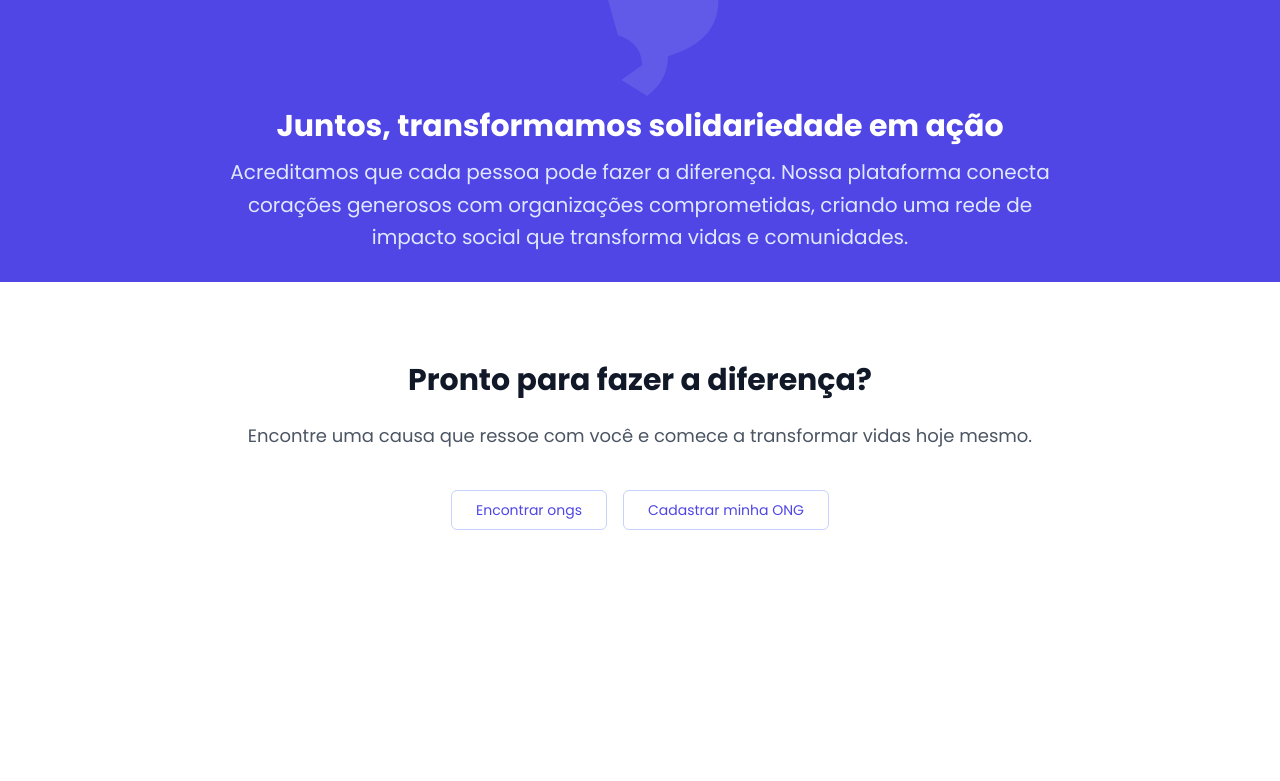
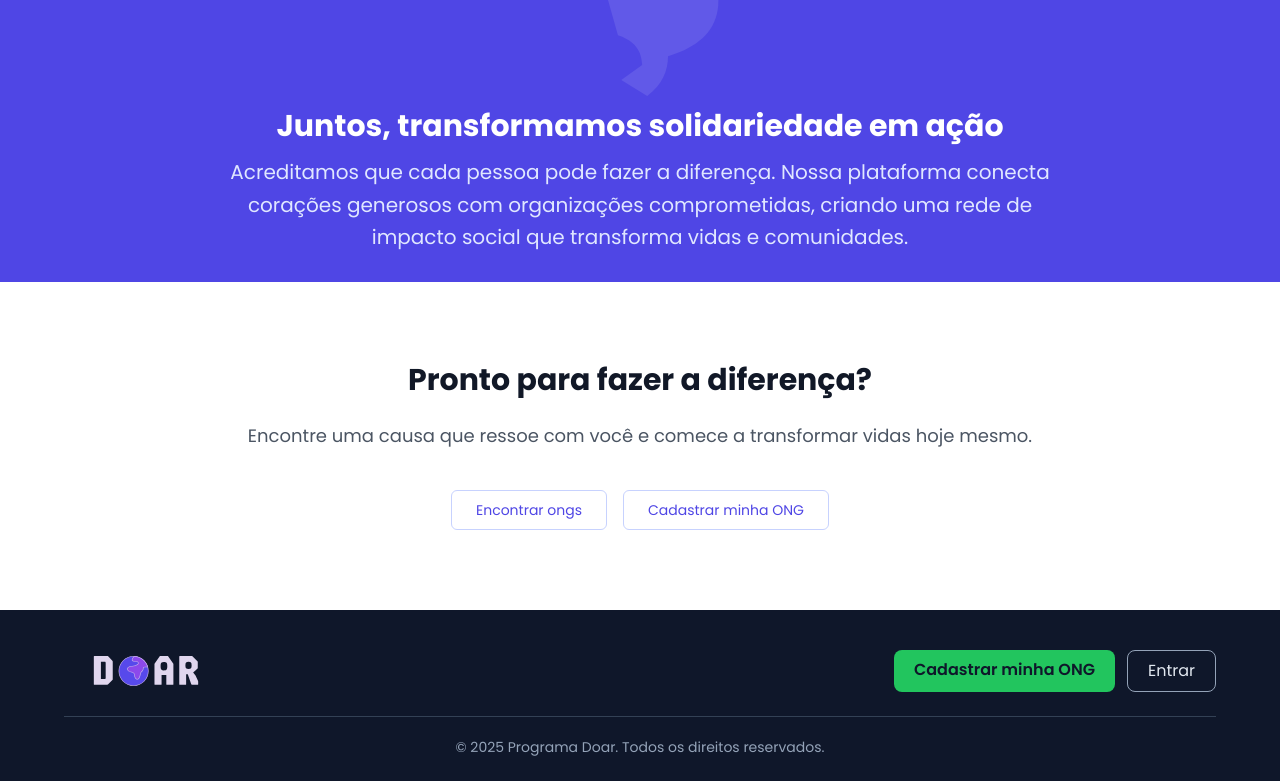
Before and after one commit to Rodrigo081pb/DoarProject, a React (Vite) app: page / in a window 1280 px wide. Shown: the part 1728-2509 px from the top of the page. Before the commit the page ends 2338 px from the top, so only its background shows below. Built offline with nearby package versions, Linux system fonts and the light colour scheme; no server answers.

Commit message:
styled: update footer in homePage and insert buttons this register and login for organizations in footer

```diff
--- /dev/null
+++ b/src/components/footer/Footer.jsx
@@ -0,0 +1,15 @@
+import React from "react";
+import Logo from "../logo/Logo";
+import TopFooter from "./components/TopFooter/TopFooter";
+import Copyright from "./components/Copyright/Copyright";
+
+const Footer = () => {
+    return (
+        <footer className="bg-slate-900 text-slate-200 pt-10 pb-6 px-4 md:px-8 lg:px-16 animate-fade-up">
+            <TopFooter />
+            <Copyright />
+        </footer>
+    );
+}
+
+export default Footer;
--- /dev/null
+++ b/src/components/footer/components/Copyright/Copyright.jsx
@@ -0,0 +1,11 @@
+import React from "react";
+
+export default function Copyright() {
+    return (
+        <div className="mt-5 text-center">
+            <p className="text-slate-400 text-sm">
+                © 2025 Programa Doar. Todos os direitos reservados.
+            </p>
+        </div>
+    );
+}
--- /dev/null
+++ b/src/components/footer/components/TopFooter/Buttons/Login/LoginButton.jsx
@@ -0,0 +1,14 @@
+import React from "react";
+
+const LoginButton = () => {
+    return (
+        <a
+            href="/ong/entrar"
+            className="border border-slate-400 hover:border-slate-200 text-slate-200 px-5 py-2 rounded-lg transition-transform duration-200 hover:scale-105"
+        >
+            Entrar
+        </a>
+    )
+}
+
+export default LoginButton;
--- /dev/null
+++ b/src/components/footer/components/TopFooter/Buttons/Register/RegisterButton.jsx
@@ -0,0 +1,14 @@
+import React from "react";
+
+const RegisterButton = () => {
+    return (
+        <a
+            href="/ong/cadastrar"
+            className="bg-green-500 hover:bg-green-600 text-slate-900 font-semibold px-5 py-2 rounded-lg transition-transform duration-200 hover:scale-105"
+        >
+            Cadastrar minha ONG
+        </a>
+    )
+}
+
+export default RegisterButton;
--- /dev/null
+++ b/src/components/footer/components/TopFooter/TopFooter.jsx
@@ -0,0 +1,20 @@
+import React from "react";
+import Logo from "../../../logo/Logo";
+import LoginButton from "./Buttons/Login/LoginButton";
+import RegisterButton from "./Buttons/Register/RegisterButton";
+
+const TopFooter = () => {
+    return (
+        <div className="flex flex-col md:flex-row md:items-center md:justify-between gap-6 border-b border-slate-700 pb-6">
+            <div className="flex flex-col items-start text-left">
+                <Logo />
+            </div>
+            <div className="flex gap-3">
+                <RegisterButton />
+                <LoginButton />
+            </div>
+        </div>
+    )
+}
+
+export default TopFooter;
--- a/src/pages/Home/Home.jsx
+++ b/src/pages/Home/Home.jsx
@@ -4,6 +4,7 @@ import FilterSection from "./components/FilterSection/FilterSection";
 import OngsDestaqueSection from "./components/OngsDestaqueSection/OngsDestaqueSection"
 import HelpSection from "./components/CanHelpSection/HelpSection"
 import DifferenceSection from "./components/DifferenceSection/DifferenceSection"
+import Footer from "../../components/footer/Footer";
 
 const Home = () => {
     return (
@@ -13,6 +14,7 @@ const Home = () => {
             <OngsDestaqueSection />
             <HelpSection />
             <DifferenceSection />
+            <Footer />
         </>
     )
 }
--- a/tailwind.config.js
+++ b/tailwind.config.js
@@ -1,4 +1,3 @@
-/** @type {import('tailwindcss').Config} */
 module.exports = {
   darkMode: 'class',
   content: [
@@ -6,7 +5,17 @@ module.exports = {
     "./src/**/*.{js,ts,jsx,tsx}",
   ],
   theme: {
-    extend: {},
+    extend: {
+      keyframes: {
+        'fade-up': {
+          '0%': { opacity: '0', transform: 'translateY(20px)' },
+          '100%': { opacity: '1', transform: 'translateY(0)' },
+        },
+      },
+      animation: {
+        'fade-up': 'fade-up 0.6s ease-out both',
+      },
+    },
   },
   plugins: [],
 }
```
